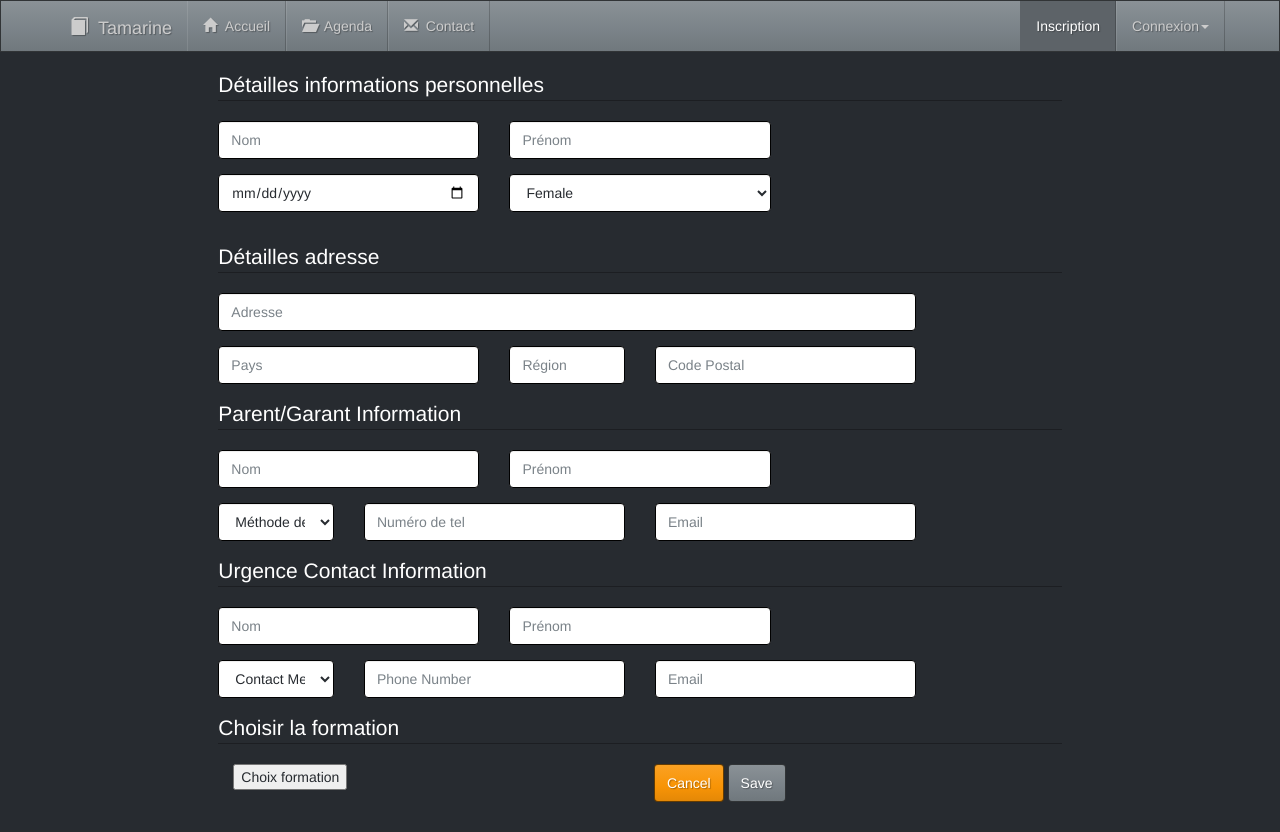
After one commit to AnaXaX/ProjetPHP, a PHP site: page /inscription.php in a window 1280 px wide. The commit adds this page. Run offline with PHP 8.4, Linux system fonts and the light colour scheme; data that the repository does not hold is empty.

Commit message:
Add active to li using js
Hada makan

```diff
--- a/css/style.css
+++ b/css/style.css
@@ -1 +1,26 @@
-body { padding-top: 50px; }
+body {
+    padding-top: 50px;
+}
+
+.checkbox {
+    width: 50px
+}
+
+.inline {
+    display: inline-block;
+}
+
+label {
+    min-width: 120px;
+}
+
+.titleprghp {
+    background: #555;
+    height: 46px;
+    color: #000;
+    font-size: 23px;
+    height: 46px;
+    line-height: 40px;
+    padding: 0 0 0 20px;
+    margin: 20px 0 20px;
+}
--- /dev/null
+++ b/footer.php
@@ -0,0 +1,7 @@
+
+
+        <script src="js/jquery.min.js"></script>
+        <script src="js/bootstrap.js"></script>
+</body>
+
+</html>
--- /dev/null
+++ b/inscription.php
@@ -0,0 +1,236 @@
+<?php
+        require("navbar.php");
+    ?>
+    <div class="container">
+
+        <h2 class="text-center">
+            <?php
+                if(!isset($_SESSION['user'])){
+                    echo '';
+                }else{
+                    echo 'Veuillez vous connecter pour consulter votre agenda';
+                }
+?>
+        </h2>
+
+
+
+    </div>
+
+
+    <!-- Name Section -->
+    <div class="row">
+        <div class="col-sm-8 col-md-offset-2">
+            <form class="form-horizontal" role="form" method="post" action="demandeInscription.php">
+                <fieldset>
+
+                    <!-- Form Name -->
+                    <legend>Détailles informations personnelles</legend>
+
+                    <!-- Text input-->
+                    <div class="form-group">
+                        <div class="col-sm-4">
+                            <input type="text" name="nom" placeholder="Nom" class="form-control">
+                        </div>
+                        <div class="col-sm-4">
+                            <input type="text" name="prenom" placeholder="Prénom" class="form-control">
+                        </div>
+
+                    </div>
+
+                    <!-- Text input-->
+                    <div class="form-group">
+                        <div class="col-sm-4">
+                            <input type='date' name="date" placeholder="Date de naissance" class="form-control">
+                        </div>
+                        <div class="col-sm-4">
+                            <select name="sexe" placeholder="sexe" class="form-control">
+                <option value="Feminin">Female</option>
+                <option value="Masculin">Male</option>
+              </select>
+                        </div>
+                    </div>
+
+                    <!-- Text input-->
+                    <div class="form-group">
+
+                    </div>
+
+
+                    <!-- Address Section -->
+                    <!-- Form Name -->
+                    <legend>Détailles adresse</legend>
+                    <!-- Text input-->
+                    <div class="form-group">
+                        <div class="col-sm-10">
+                            <input type="text" name="adresse" placeholder="Adresse" class="form-control">
+                        </div>
+                    </div>
+                    <!-- Text input-->
+                    <div class="form-group">
+                        <div class="col-sm-4">
+                            <input type="text" name="pays" placeholder="Pays" class="form-control">
+                        </div>
+                        <div class="col-sm-2">
+                            <input type="text" name="region" placeholder="Région" class="form-control">
+                        </div>
+                        <div class="col-sm-4">
+                            <input type="text" name="codePostal" placeholder="Code Postal" class="form-control">
+                        </div>
+                    </div>
+                    <!-- Parent/Guadian Contact Section -->
+                    <!-- Form Name -->
+                    <legend>Parent/Garant Information</legend>
+                    <!-- Text input-->
+                    <div class="form-group">
+                        <div class="col-sm-4">
+                            <input type="text" name="pNom" placeholder="Nom" class="form-control">
+                        </div>
+                        <div class="col-sm-4">
+                            <input type="text" name="pPrenom" placeholder="Prénom" class="form-control">
+                        </div>
+
+                    </div>
+                    <div class="form-group">
+                        <div class="col-sm-2">
+                            <select type="pContactMethod" placeholder="Méthode de Contact" class="form-control">
+                <option>Méthode de Contact</option>
+                <option value="phone">Tel</option>
+                <option value="text">text</option>
+                <option value="email">email</option>
+              </select>
+                        </div>
+                        <div class="col-sm-4">
+                            <input type="pPhoneNbr" name="pPhoneNbr" placeholder="Numéro de tel" class="form-control">
+                        </div>
+                        <div class="col-sm-4">
+                            <input type="email" name="pEmail" placeholder="Email" class="form-control">
+                        </div>
+                    </div>
+
+                    <!-- Emergency Contact Section -->
+                    <!-- Form Name -->
+                    <legend>Urgence Contact Information</legend>
+                    <!-- Text input-->
+                    <div class="form-group">
+                        <div class="col-sm-4">
+                            <input type="text" name="nomU" placeholder="Nom" class="form-control">
+                        </div>
+
+                        <div class="col-sm-4">
+                            <input type="text" name="prenomU" placeholder="Prénom" class="form-control">
+                        </div>
+                    </div>
+                    <div class="form-group">
+                        <div class="col-sm-2">
+                            <select type="pContactMethod" placeholder="Contact Method" class="form-control">
+                <option>Contact Method</option>
+                <option value="phone">Phone</option>
+                <option value="text">Text</option>
+                <option value="email">Email</option>
+              </select>
+                        </div>
+                        <div class="col-sm-4">
+                            <input type="text" name="ePhoneNbr" placeholder="Phone Number" class="form-control">
+                        </div>
+                        <div class="col-sm-4">
+                            <input type="email" name="eEmail" placeholder="Email" class="form-control">
+                        </div>
+                    </div>
+
+                    <legend>Choisir la formation</legend>
+                    <div class="form-group">
+                        <div class="col-sm-2">
+
+                            <div class="col-sm-2">
+                                <input type="button" name="formation" value="Choix formation" data-toggle="modal" data-target="#payment">
+                            </div>
+                        </div>
+                        <!-- Command -->
+                        <div class="form-group">
+                            <div class="col-sm-5 col-sm-offset-1">
+                                <div class="pull-right">
+                                    <button type='reset' class="btn btn-warning">Cancel</button>
+                                    <button type="submit" class="btn btn-primary">Save</button>
+                                </div>
+                            </div>
+                        </div>
+                </fieldset>
+            </form>
+            </div>
+            <!-- /.col-lg-12 -->
+        </div>
+        <!-- /.row -->
+
+        <?php
+// Create connection
+
+/*Connexion à la base*/
+$connection = mysqli_connect('localhost', 'root', '');
+if (!$connection){
+    die("Database Connection Failed" . mysqli_error($connection));
+}
+$select_db = mysqli_select_db($connection, 'projet');
+
+
+$query = "SELECT * FROM `cours`";
+$result = mysqli_query($connection, $query) or die(mysqli_error($connection));
+
+
+
+?>
+            <!-- Payment Modal -->
+            <div class="modal fade" id="payment" tabindex="-1" role="dialog" aria-labelledby="edit" aria-hidden="true">
+                <div class="modal-dialog">
+                    <div class="modal-content">
+                        <div class="modal-header">
+                            <button type="button" class="close" data-dismiss="modal" aria-hidden="true"><span class="glyphicon glyphicon-remove" aria-hidden="true"></span></button>
+                            <h4 class="modal-title custom_align" id="Heading">Formations disponibles</h4>
+                        </div>
+
+                        <div class="row">
+                            <form class="form-horizontal" role="form">
+                            <div class="contrainer col-sm-10 col-md-offset-1">
+                                <table class="table table-bordred table-striped">
+                                    <tr>
+                                        <th><input style="visibility:hidden;" type='checkbox'></th>
+                                        <th>Id cours</th>
+                                        <th>Libellé</th>
+                                        <th>Date_cours</th>
+                                        <th>Nombre d'heures</th>
+                                    </tr>
+
+                                        <?php
+                                        if ($result->num_rows > 0) {
+                                        while( $row = $result->fetch_assoc()) {
+
+                                            echo "<tr><td><input type='checkbox'></td><td>" . $row['ID_COUR']. " </td><td> " . $row["LIBELLE_COUR"]. "</td><td> " . $row["DATE_COUR"]. "</td><td>". $row["NBR_H_COUR"].'</tr>';
+                                        }
+                                    } else {
+                                        echo "0 results";
+                                    }
+                                    $connection->close();
+                                        ?>
+
+                                </table>
+                            </div>
+                                 <div class="modal-footer ">
+                            <button type="button" class="btn btn-warning btn-lg" data-dismiss="modal" aria-hidden="true" style="width: 100%;">
+                                <span class="glyphicon glyphicon-ok-sign"></span>  Done</button>
+                        </div>
+                            </form>
+                        </div>
+                        <!-- div class="row" -->
+                    </div>
+                    <!-- /.modal-content -->
+                </div>
+                <!-- div class="modal-dialog -->
+            </div>
+
+          <script>
+              var d = document.getElementById('inscription');
+              d.className='active';
+        </script>
+<?php
+        require("footer.php");
+?>
--- a/navbar.php
+++ b/navbar.php
@@ -1,3 +1,22 @@
+<!DOCTYPE html>
+<html lang="fr">
+
+<head>
+    <title>Suivi pour vos étudiants</title>
+    <!--UTF-8 -->
+    <meta charset="utf-8" />
+    <meta name="viewport" content="width=device-width, initial-scale=1, maximum-scale=1, user-scalable=no">
+    <!--CSS Personnalisé -->
+    <link href="css/style.css" rel="stylesheet" type="text/css">
+    <!--CSS bootStrap -->
+    <link href="css/bootstrap.css" rel="stylesheet">
+
+    <!--font
+    <link href='http://fonts.googleapis.com/css?family=Lato:400,700' rel='stylesheet' type='text/css'> </head>
+-->
+</head>
+
+<body>
 <div class="row">
 <!-- Menu Réduit Changement -->
 <nav class="navbar navbar-fixed-top navbar-inverse" role="navigation" style="z-index:1;">
@@ -9,13 +28,13 @@
             <!--Fin bouton resized --><a class="navbar-brand" href="#"><span class="glyphicon glyphicon-book"></span>&nbsp;&nbsp;Tamarine</a></div>
         <div class="collapse navbar-collapse" id="bs-badouch-navbar-collapse-1">
             <ul class="nav navbar-nav">
-                <li class="active"><a href="index.php"><span class="glyphicon glyphicon-home"></span>&nbsp;&nbsp;Accueil</a></li>
-                <li><a href="tamarine.php"><span class="glyphicon glyphicon-folder-open"></span>&nbsp;&nbsp;Tamarine</a></li>
-                <li><a href="contact.php"><span class="glyphicon glyphicon-envelope"></span>&nbsp;&nbsp;Contact</a></li>
+                <li id="home"><a href="index.php"><span class="glyphicon glyphicon-home"></span>&nbsp;&nbsp;Accueil</a></li>
+                <li id="agenda"><a href="agenda.php"><span class="glyphicon glyphicon-folder-open"></span>&nbsp;&nbsp;Agenda</a></li>
+                <li id="contact"><a href="contact.php"><span class="glyphicon glyphicon-envelope"></span>&nbsp;&nbsp;Contact</a></li>
             </ul>
 
             <ul class="nav navbar-nav navbar-right">
-                <li><a href="inscription.php">Inscription</a></li>
+                <li id="inscription"><a href="inscription.php">Inscription</a></li>
                 <?php
                 session_start();
                 if(isset($_SESSION['mail'])){
@@ -37,11 +56,14 @@
                                             <label class="sr-only" for="exampleInputPassword2">Mot de passe</label>
                                             <input name ="password" type="password" class="form-control" id="exampleInputPassword" placeholder="Mot de passe" required>
                                         </div>
-                                        <div class="checkbox">
-                                            <label class="radio-inline"><input  type="radio" name="user" value="etudiant" required>Étudiant</label>
-                                            <label class="radio-inline"><input type="radio" name="user" value="parent">Parent</label>
-                                            <label class="radio-inline"> <input type="radio" name="user" value="professeur">Prof</label>
-                                        </div>
+                                        <table  cellspacing="0" cellpadding="0">
+                                        <tr>
+                                            <td><label class="radio-inline"><input type="radio" name="user" value="etudiant" required>Étudiant</label></td>
+                                            <td><label class="radio-inline"><input type="radio" name="user" value="parent">Parent</label><td>
+                                            <td><label class="radio-inline"> <input type="radio" name="user" value="professeur">Prof</label><td>
+                                        </tr>
+                                        </table>
+                                        <br>
                                         <div class="form-group">
                                             <button name="submit" id="checkBtn" type="submit" value="submit" class="btn btn-success btn-block">Connexion</button>
                                         </div>
```
Also changed, not shown: BD.sql (+21 -3 lines), agenda.php (added, +27 -0 lines), contact.php (+15 -0 lines), demandeInscription.php (added, +31 -0 lines), index.php (+8 -31 lines), login.php (+8 -2 lines), logout.php (line endings or trailing spaces).
